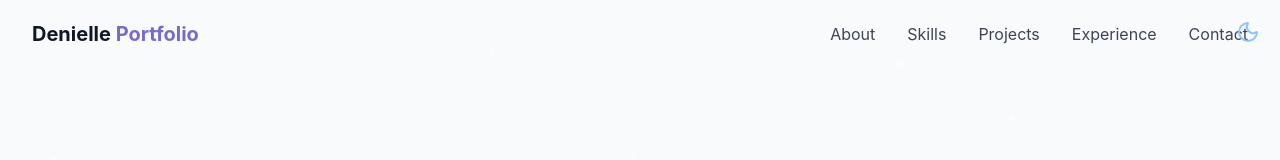
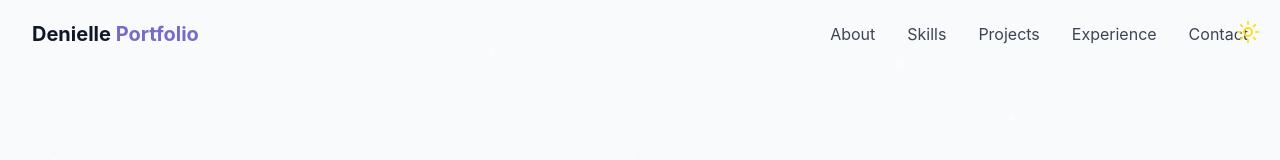
Before and after one commit to dorzz02/denielle-dahina-portfolio, a React (Vite) app: page / in a window 1280 px wide. Shown: the top 160 px of the page. Built offline with nearby package versions, Linux system fonts and the light colour scheme.

Commit message:
switch to dark theme as default

```diff
--- a/src/components/themeToggle.tsx
+++ b/src/components/themeToggle.tsx
@@ -3,7 +3,7 @@ import { Moon, Sun } from 'lucide-react'
 import { cn } from "../lib/utils"
 
 export const ThemeToggle = () => {
-    const [isDarkMode, setIsDarkMode] = useState(false)
+    const [isDarkMode, setIsDarkMode] = useState(true)
 
     useEffect(() => {
         const storedTheme = localStorage.getItem('theme')
```
